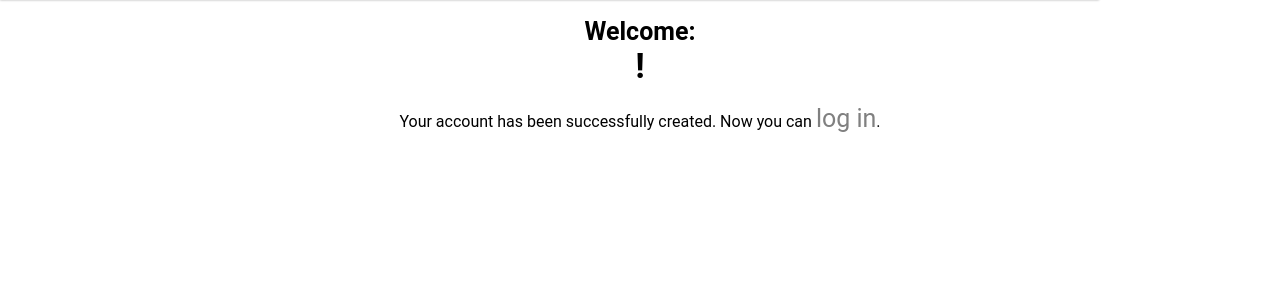
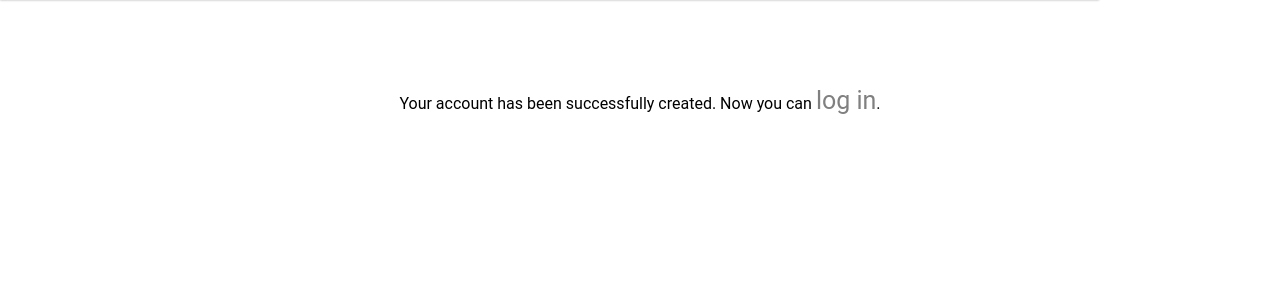
Before and after one commit to RealVirg/AgavaDeploying, a Django app: template agava/app/mainpage/templates/mainpage/reg_done.html in a window 1280 px wide. Shown: the part 69-369 px from the top of the page. Run offline with Django 4.2, Linux system fonts and the light colour scheme; the template is opened without the code that fills it, so the values that code supplies are empty; parts of the project's set-up code (start-up, migrations or seed data) failed here and were passed over.

Commit message:
css-login

```diff
--- a/agava/app/mainpage/templates/mainpage/reg_done.html
+++ b/agava/app/mainpage/templates/mainpage/reg_done.html
@@ -7,7 +7,6 @@
 {% endblock %}
 {% block content %}
 <div class="reg-good">
-  <h1 class="title-good">Welcome: <div class="user_name">{{ new_user.first_name }}!</div></h1>
     <p class="text-good">Your account has been successfully created. Now you can <a class="log" href="{% url 'user_login' %}">log in</a>.</p>
 </div>
 {% endblock %}
--- a/agava/app/static/mainpage/css/reg_done.css
+++ b/agava/app/static/mainpage/css/reg_done.css
@@ -1,4 +1,5 @@
 .reg-good {
+  margin-top: 70px;
   font-family: "Roboto", Helvetica, Arial, sans-serif;
   text-align: center;
 }
@@ -10,9 +11,3 @@
 .log:hover {
   color: black;
 }
-.title-good {
-  font-size: 25px;
-}
-.user_name {
-  font-size: 35px;
-}
```
